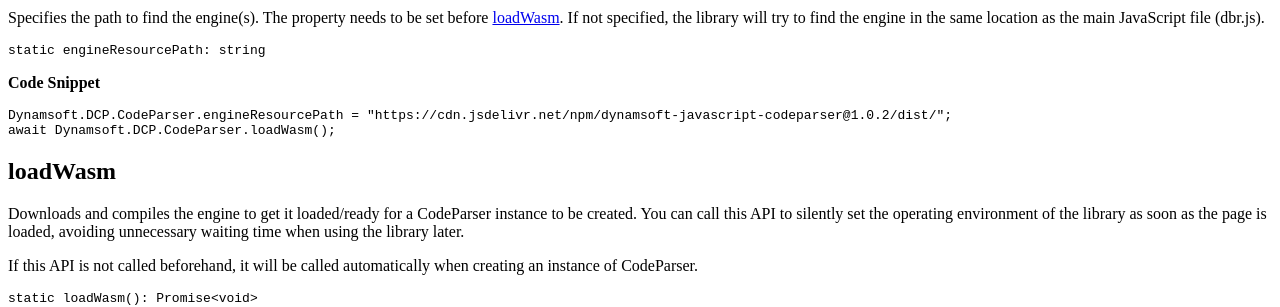
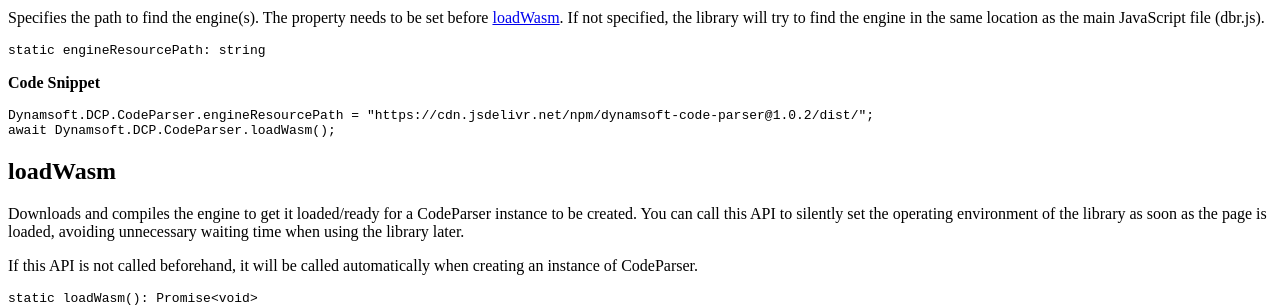
Before and after one commit to dynamsoft-docs/code-parser-docs, a Jekyll site: the page built from development/javascript/api-reference/InitializeEngine.md, in a window 1280 px wide. Shown: the part 757-1064 px from the top of the page. Built offline with Jekyll 4.4.1, drawn with Linux system fonts in a browser that asks for light colours; part of the change alters nothing that is shown.

Commit message:
fix wrong path

````diff
--- a/development/javascript/api-reference/InitializeEngine.md
+++ b/development/javascript/api-reference/InitializeEngine.md
@@ -25,7 +25,7 @@ static engineResourcePath: string
 **Code Snippet**
 
 ```js
-Dynamsoft.DCP.CodeParser.engineResourcePath = "https://cdn.jsdelivr.net/npm/dynamsoft-javascript-codeparser@1.0.2/dist/";
+Dynamsoft.DCP.CodeParser.engineResourcePath = "https://cdn.jsdelivr.net/npm/dynamsoft-code-parser@1.0.2/dist/";
 await Dynamsoft.DCP.CodeParser.loadWasm();
 ```
 
````
